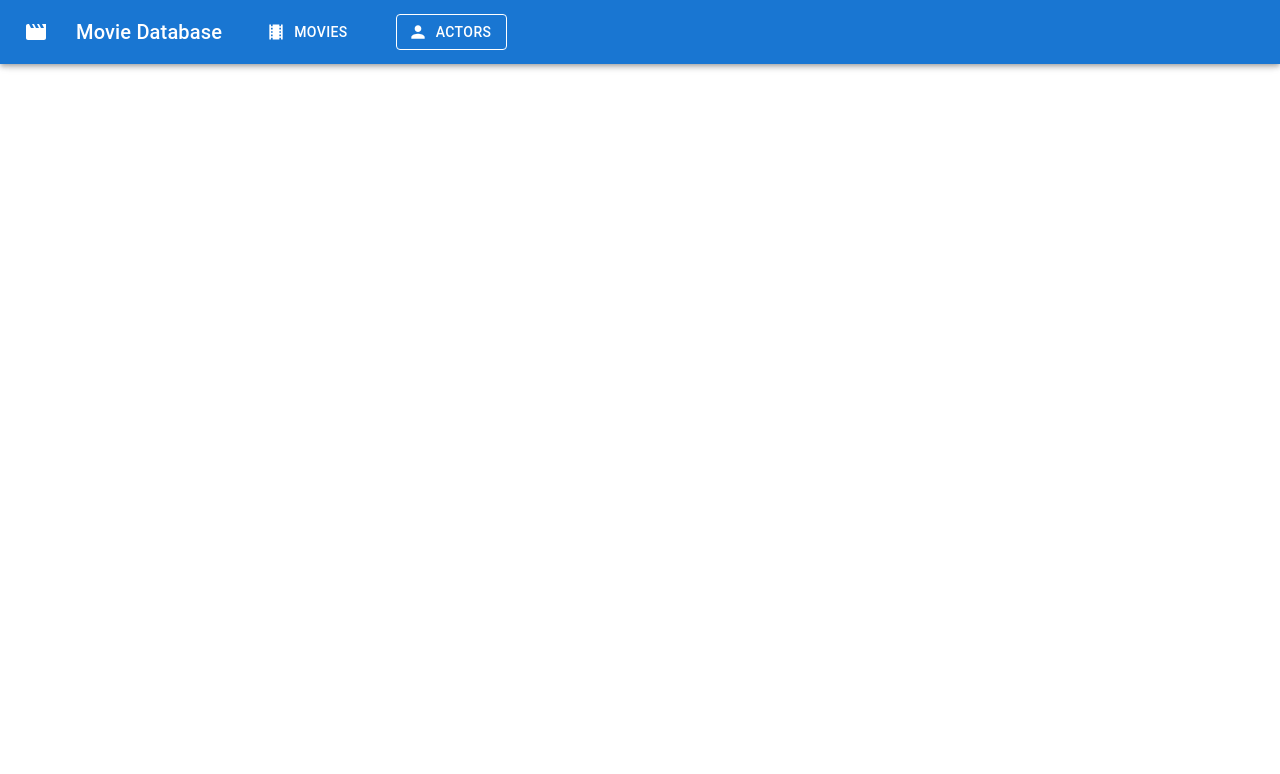
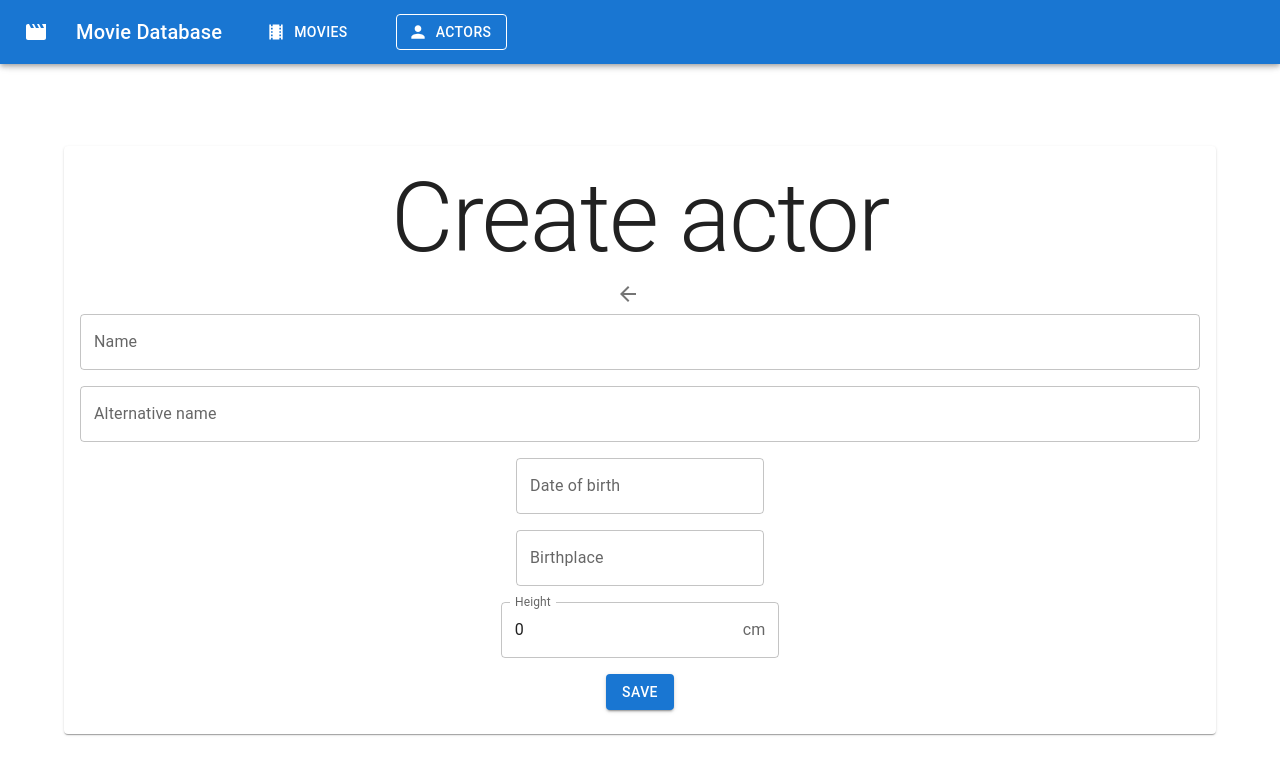
Before and after one commit to UBB-SDI-23/lab-5x-AlexPop28-frontend, a React (Vite) app: page /actors/add in a window 1280 px wide. Shown: the top 774 px of the page. Built offline with nearby package versions, Linux system fonts and the light colour scheme; no server answers.

Commit message:
Add ActorCreate

```diff
--- a/src/App.tsx
+++ b/src/App.tsx
@@ -3,6 +3,7 @@ import "./App.css";
 import { Navbar } from "./components/Navbar";
 import "./constants";
 import { AppHome } from "./pages/AppHome";
+import { ActorCreate } from "./pages/actors/ActorCreate";
 import { AllActors } from "./pages/actors/AllActors";
 import { AllMovies } from "./pages/movies/AllMovies";
 import { MovieCreate } from "./pages/movies/MovieCreate";
@@ -22,6 +23,7 @@ export default () => {
         <Route path="/movies/:movieId/edit" element={<MovieEdit />}></Route>
         <Route path="/movies/:movieId/delete" element={<MovieDelete />} />
         <Route path="/actors" element={<AllActors />} />
+        <Route path="/actors/add" element={<ActorCreate />} />
       </Routes>
     </BrowserRouter>
   );
--- a/src/models/actor.ts
+++ b/src/models/actor.ts
@@ -1,11 +1,11 @@
 import { Movie } from "./movie";
 
 export interface Actor {
-  id: number;
+  id?: number;
   name: string;
   alternative_name?: string;
   date_of_birth: string;
   birthplace: string;
   height_in_cm: number;
-  movies: Movie[];
+  movies?: Movie[];
 }
--- /dev/null
+++ b/src/pages/actors/ActorCreate.tsx
@@ -0,0 +1,97 @@
+import ArrowBackIcon from "@mui/icons-material/ArrowBack";
+import {
+  Card,
+  CardContent,
+  Container,
+  IconButton,
+  InputAdornment,
+  TextField,
+  Typography,
+} from "@mui/material";
+import { useState } from "react";
+import { Link, useNavigate } from "react-router-dom";
+import { GenericForm } from "../../components/GenericForm";
+import useAxios from "../../lib/hooks/useAxios";
+import { Actor } from "../../models/actor";
+
+export const ActorCreate = () => {
+  const [actor, setActor] = useState<Actor>({
+    name: "",
+    alternative_name: "",
+    date_of_birth: "",
+    birthplace: "",
+    height_in_cm: 0,
+  });
+
+  const navigate = useNavigate();
+  const axios = useAxios();
+
+  const editForm = (
+    <GenericForm
+      onSubmit={async () => {
+        try {
+          const { data, status } = await axios.post(`/actors/`, actor);
+          navigate(`/actors/${data.id}/details`);
+        } catch (error) {
+          console.log(error);
+        }
+      }}
+    >
+      <TextField
+        label="Name"
+        value={actor.name}
+        onChange={(event) => setActor({ ...actor, name: event.target.value })}
+        fullWidth
+      />
+      <TextField
+        label="Alternative name"
+        value={actor.alternative_name}
+        onChange={(event) =>
+          setActor({ ...actor, alternative_name: event.target.value })
+        }
+        fullWidth
+      />
+      <TextField
+        label="Date of birth"
+        value={actor.date_of_birth}
+        onChange={(event) =>
+          setActor({ ...actor, date_of_birth: event.target.value })
+        }
+      />
+      <TextField
+        label="Birthplace"
+        value={actor.birthplace}
+        onChange={(event) =>
+          setActor({ ...actor, birthplace: event.target.value })
+        }
+      />
+      <TextField
+        label="Height"
+        value={actor.height_in_cm}
+        onChange={(event) =>
+          setActor({
+            ...actor,
+            height_in_cm: Number(event.target.value),
+          })
+        }
+        InputProps={{
+          endAdornment: <InputAdornment position="end">cm</InputAdornment>,
+        }}
+      />
+    </GenericForm>
+  );
+
+  return (
+    <Container>
+      <Card>
+        <CardContent>
+          <Typography variant="h1">Create actor</Typography>
+          <IconButton component={Link} sx={{ mr: 3 }} to={"/actors"}>
+            <ArrowBackIcon />
+          </IconButton>
+          {editForm}
+        </CardContent>
+      </Card>
+    </Container>
+  );
+};
```
